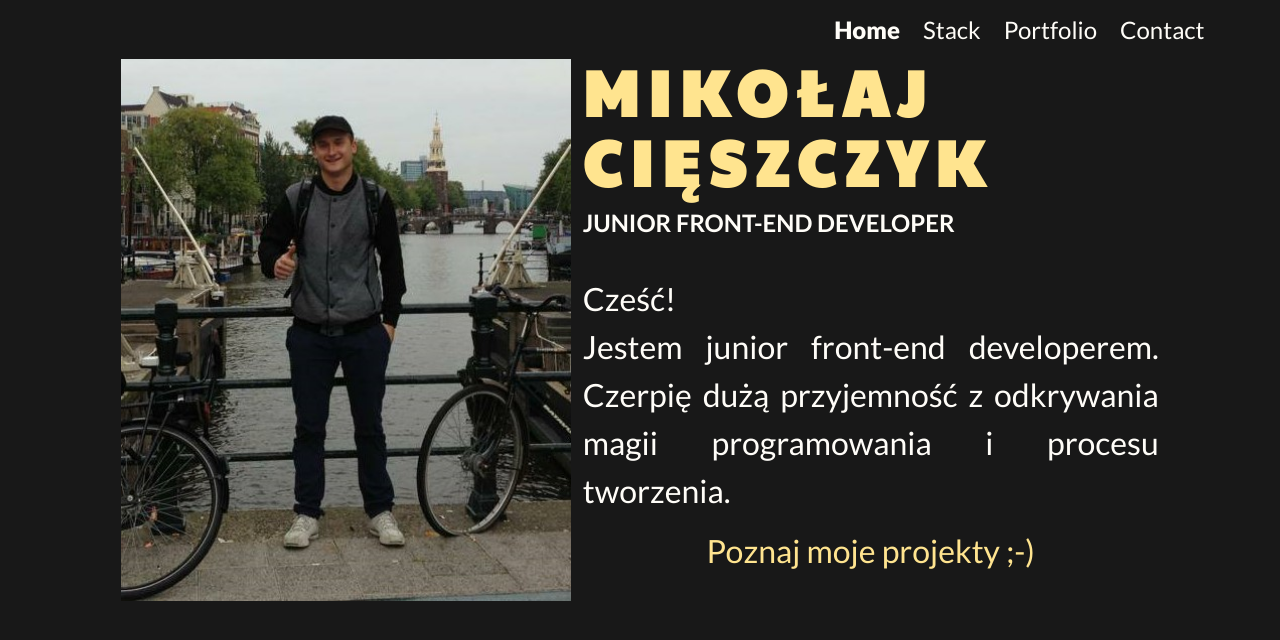
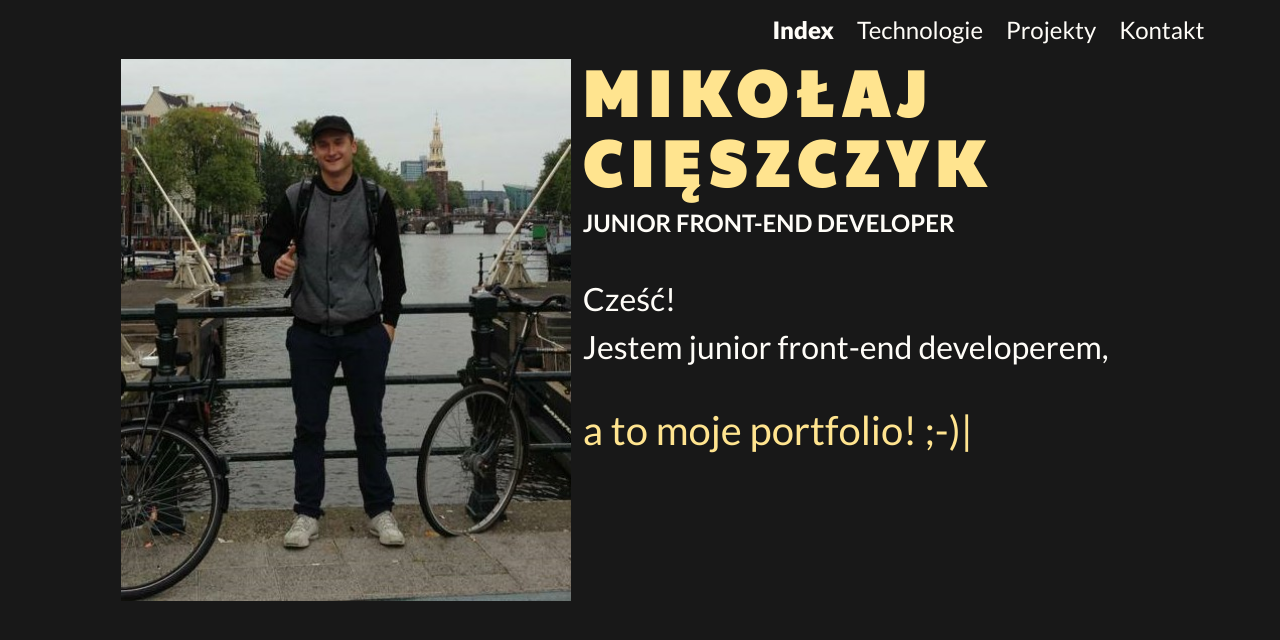
Before and after one commit to mikolajcieszczyk/emce-portfolio-page, a React (Create React App) app: page / in a window 1280 px wide. Shown: the top 640 px of the page. Built offline with nearby package versions, Linux system fonts and the light colour scheme.

Commit message:
HomeView - dodano animacje

```diff
--- a/src/components/molecules/Nav/Nav.js
+++ b/src/components/molecules/Nav/Nav.js
@@ -20,10 +20,10 @@ const NavigationLink = styled(NavLink)`
 `;
 
 const navTitles = [
-    { id: 1, title: "Home", path: "/" },
-    { id: 2, title: "Stack", path: "/stack" },
-    { id: 3, title: "Portfolio", path: "/portfolio" },
-    { id: 4, title: "Contact", path: "/contact" },
+    { id: 1, title: "Index", path: "/" },
+    { id: 2, title: "Technologie", path: "/stack" },
+    { id: 3, title: "Projekty", path: "/portfolio" },
+    { id: 4, title: "Kontakt", path: "/contact" },
 ];
 
 const showNavTitles = navTitles.map((element) => (
--- a/src/components/views/HomeView.js
+++ b/src/components/views/HomeView.js
@@ -33,18 +33,51 @@ const HomeViewSecondTitle = styled.h2`
   text-align: left;
 `;
 
-const HomeViewContent = styled.p`
+const HomeViewContent = styled.div`
   font-size: 2em;
   text-align: left;
 
   p {
-    text-align: justify;
+  white-space: nowrap;
+  overflow: hidden;
+  width: 100%;
+  animation: type 2s steps(60, end);
   }
 
-  p:last-child {
-    margin-top: 2%;
+  p:nth-child(3){
+    font-size: 3em;
+    margin-top: 5%;
+    font-size: 40px;
     color: #FFE48F;
-    text-align: center;
+    animation: type2 4s steps(60, end);
+  }
+
+  span {
+  animation: blink 1s infinite;
+  }
+
+  @keyframes type{
+  from {
+    width: 0;
+    }
+  }
+
+  @keyframes type2{
+    0%{
+      width: 0;
+      }
+    50%{
+      width: 0;
+      }
+    100%{
+       width: 100;
+      }
+}
+
+  @keyframes blink{
+  to {
+    opacity: .0;
+    }
   }
 `;
 
@@ -65,9 +98,14 @@ function HomeView() {
         <HomeViewTitle>CIĘSZCZYK</HomeViewTitle>
         <HomeViewSecondTitle>JUNIOR FRONT-END DEVELOPER</HomeViewSecondTitle>
         <HomeViewContent>
-          Cześć!
-          <p>Jestem junior front-end developerem. Czerpię dużą przyjemność z odkrywania magii programowania i procesu tworzenia.</p>
-          <p>Poznaj moje projekty ;-)</p>
+          <p>
+            Cześć!
+          </p>
+          <p>Jestem junior front-end developerem, </p>
+          <p>
+            a to moje portfolio! ;-)
+            <span>|</span>
+          </p>
         </HomeViewContent>
       </HomeViewRight>
     </HomeViewWrapper>
```
